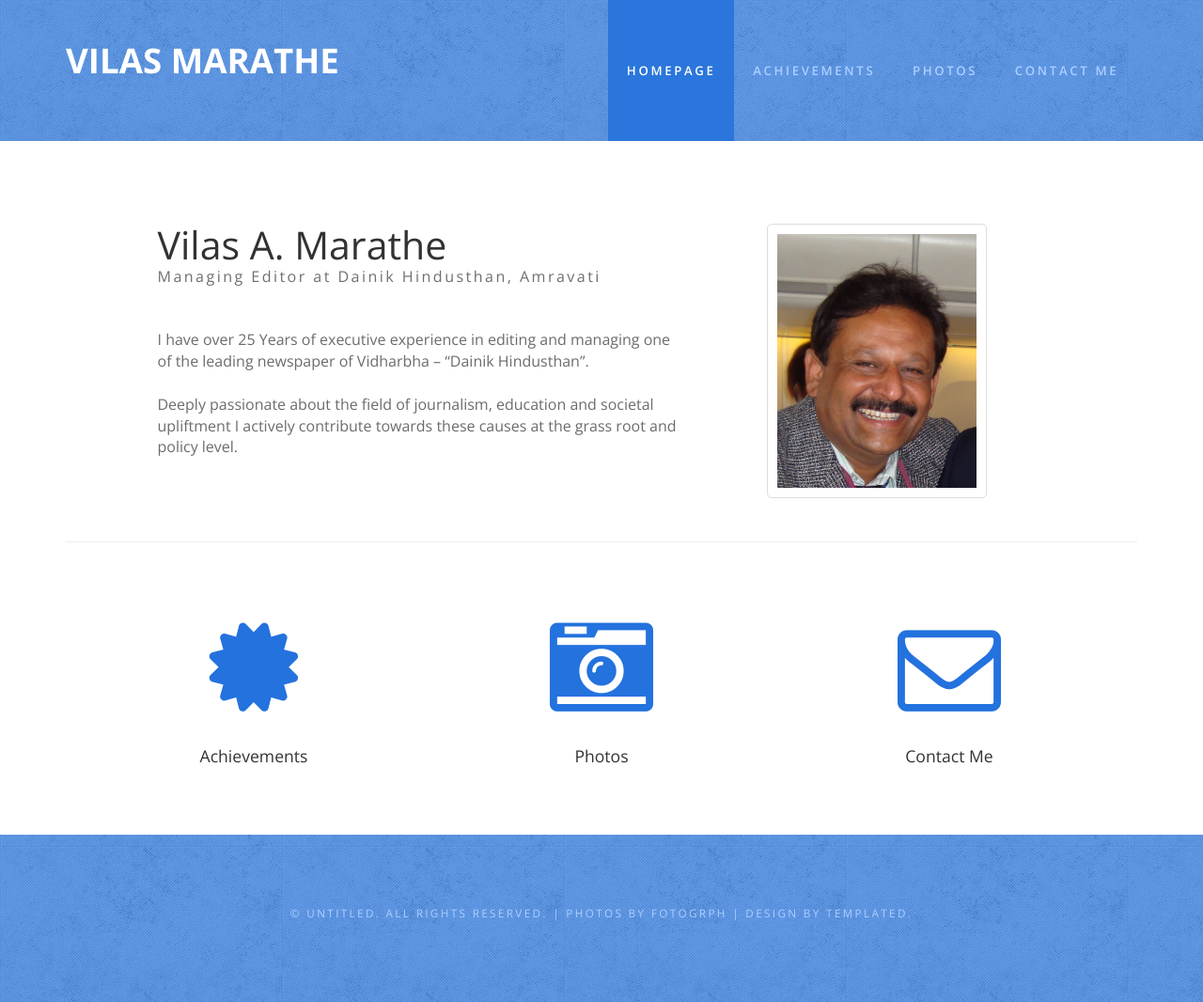
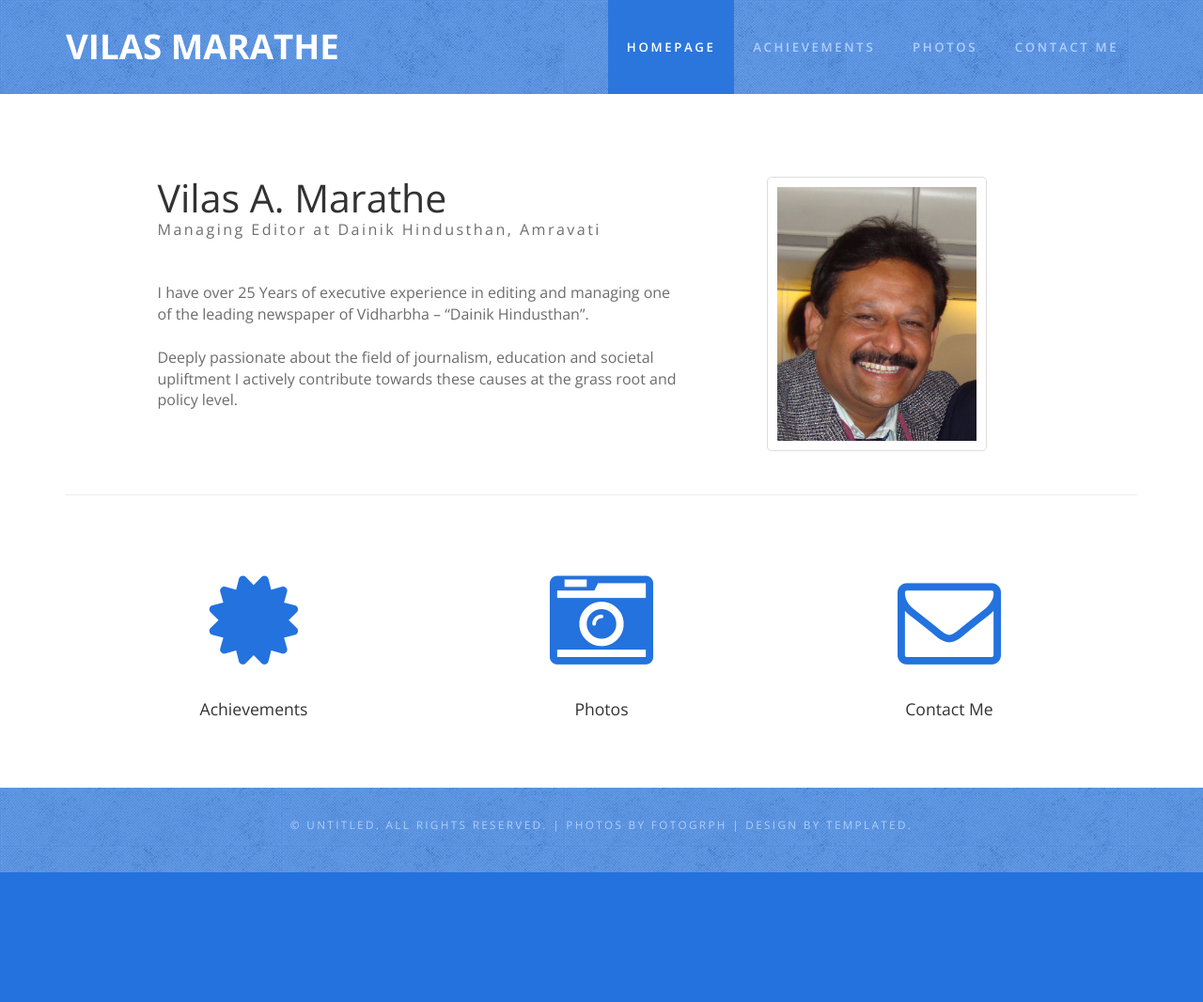
Before and after one commit to siddharthbhagwan/vm, a plain HTML site: page index.html in a window 1280 px wide. Shown: the whole page at 94% size. After the commit the page ends 928 px from the top, so only its background shows below. Drawn offline with nearby package versions, Linux system fonts and the light colour scheme.

Commit message:
Header Styling fixes

```diff
--- a/default.css
+++ b/default.css
@@ -213,7 +213,7 @@
 	#header
 	{
 		position: relative;
-		height: 150px;
+		height: 100px;
 	}
 
 /*********************************************************************************/
@@ -223,7 +223,7 @@
 	#logo
 	{
 		position: absolute;
-		top: 3em;
+		top: 2em;
 		left: 0;
 		width: 100%;
 	}
@@ -270,9 +270,9 @@
 	{
 		display: block;
 		padding: 0em 1.5em;
-		height: 150px;
+		height: 100px;
 		letter-spacing: 0.20em;
-		line-height: 150px;
+		line-height: 100px;
 		text-decoration: none;
 		font-size: 0.90em;
 		font-weight: 600;
@@ -364,7 +364,7 @@
 	#copyright
 	{
 		overflow: hidden;
-		padding: 5em 0em;
+		padding: 2em 0em;
 	}
 
 	#copyright p
```
